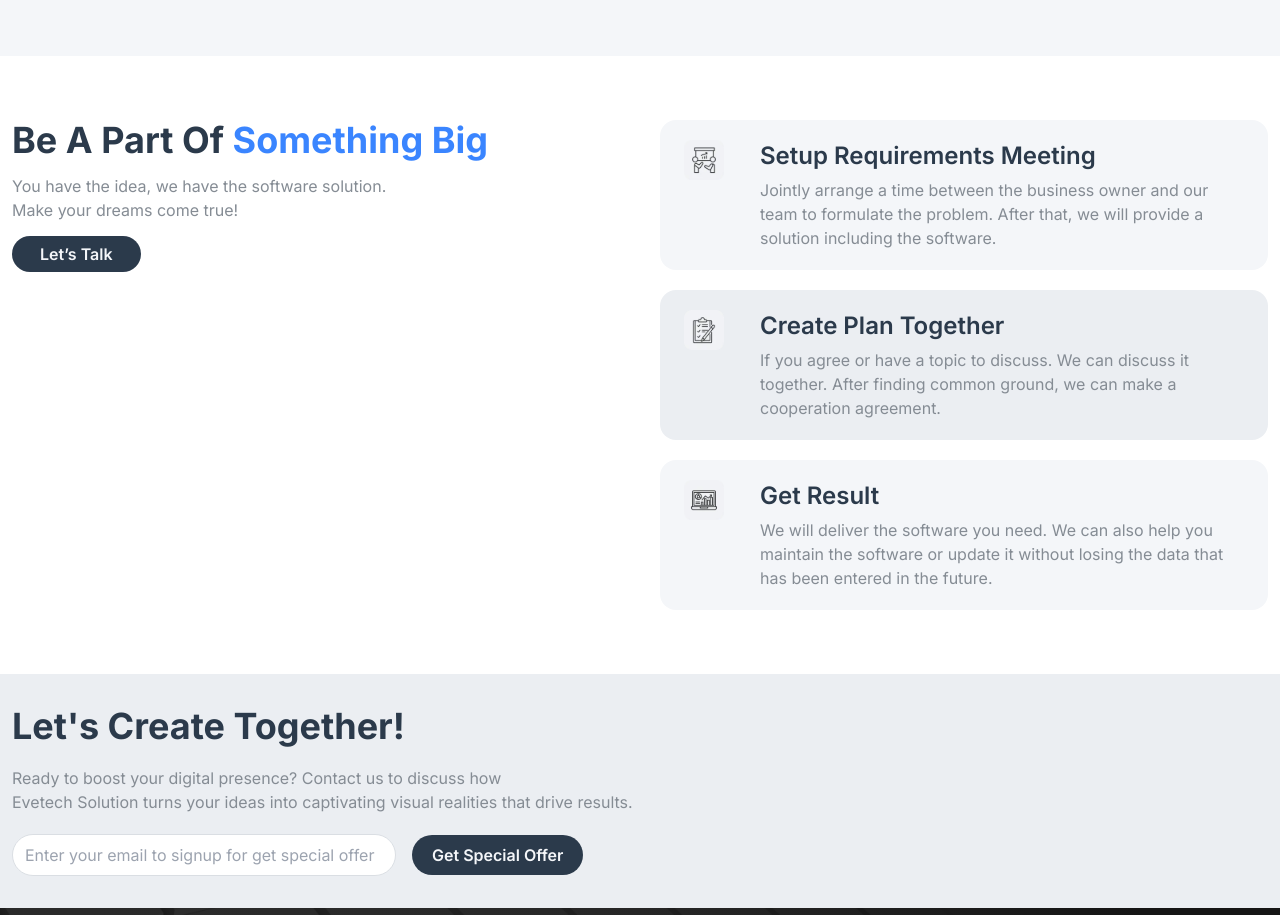
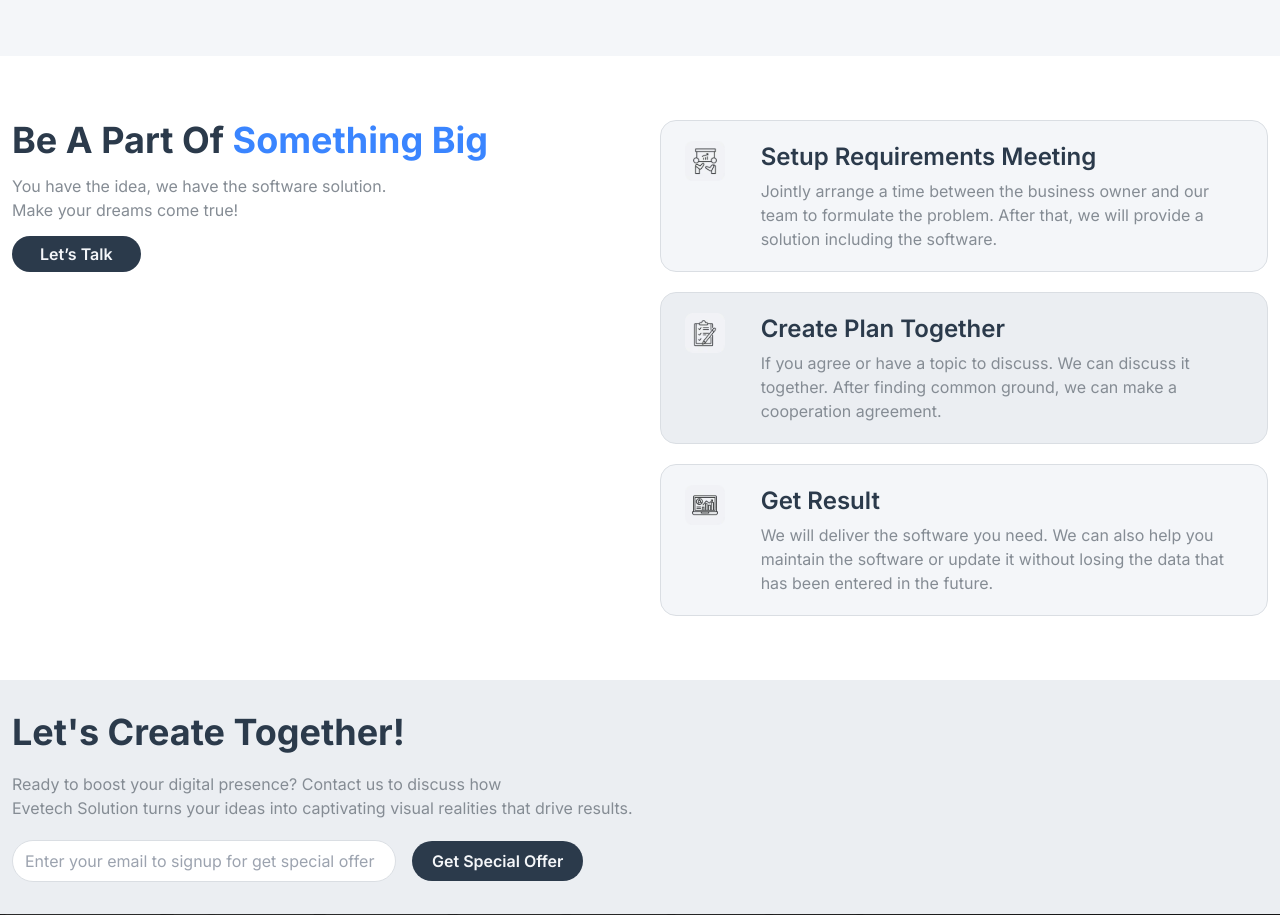
Before and after one commit to Adtyya/evetech-v2, a Next.js app: page /en/about-us in a window 1280 px wide. Shown: the part 2300-3215 px from the top of the page. Built offline with nearby package versions, Linux system fonts and the light colour scheme.

Commit message:
wip revisi

```diff
--- a/components/button/button.jsx
+++ b/components/button/button.jsx
@@ -3,7 +3,7 @@ import { FaWhatsapp } from "react-icons/fa";
 function ButtonPrimary({ children, className = "", ...props }) {
   return (
     <button
-      className={`${className} bg-btn-primary text-eve-white font-semibold px-4 py-1.5 rounded-full disabled:cursor-not-allowed`}
+      className={`${className} bg-btn-primary hover:bg-btn-blue duration-200 text-eve-white font-semibold px-4 py-1.5 rounded-full disabled:cursor-not-allowed`}
       {...props}
     >
       {children}
@@ -14,7 +14,7 @@ function ButtonPrimary({ children, className = "", ...props }) {
 function ButtonWhite({ children, className = "", ...props }) {
   return (
     <button
-      className={`bg-btn-white text-btn-primary font-semibold border border-border-gray px-4 py-1.5 rounded-full disabled:cursor-not-allowed ${className}`}
+      className={`bg-btn-white text-btn-primary font-semibold border hover:text-btn-blue duration-200 border-border-gray px-4 py-1.5 rounded-full disabled:cursor-not-allowed ${className}`}
       {...props}
     >
       {children}
@@ -25,7 +25,7 @@ function ButtonWhite({ children, className = "", ...props }) {
 function ButtonLightBlue({ children, className = "", ...props }) {
   return (
     <button
-      className={`bg-btn-blue disabled:cursor-not-allowed text-eve-white font-semibold px-4 py-1.5 rounded-full ${className}`}
+      className={`bg-btn-blue disabled:cursor-not-allowed hover:bg-[#2A66DB] duration-200 text-eve-white font-semibold px-4 py-1.5 rounded-full ${className}`}
       {...props}
     >
       {children}
--- a/components/view/aboutus/bepartofsomething.jsx
+++ b/components/view/aboutus/bepartofsomething.jsx
@@ -5,6 +5,7 @@ import { ButtonPrimary } from "@/components/button/button";
 import Link from "next/link";
 import { content } from "./content";
 import { useTranslations } from "next-intl";
+import { CardQualityDriven } from "../home/qualityDriven";
 
 export default function BePartOfSomethingBig() {
   const t = useTranslations("AboutUs.section4");
@@ -51,24 +52,3 @@ export default function BePartOfSomethingBig() {
     </div>
   );
 }
-
-function CardQualityDriven({ title, content, icon, isEven, index }) {
-  return (
-    <div
-      className={`grid grid-cols-12 gap-3 ${
-        isEven ? "bg-eve-white" : "bg-btn-white"
-      } py-5 pr-5 rounded-2xl lg:sticky w-full h-max`}
-      style={{ top: `${11 + index}rem` }}
-    >
-      <div className="col-span-2 flex justify-center items-start">
-        <Image src={icon} alt={title} width={40} height={40} />
-      </div>
-      <div className="col-span-10">
-        <h3 className="text-btn-primary font-semibold text-xl lg:text-2xl">
-          {title}
-        </h3>
-        <p className="mt-1.5 text-eve-gray">{content}</p>
-      </div>
-    </div>
-  );
-}
--- a/components/view/home/qualityDriven.jsx
+++ b/components/view/home/qualityDriven.jsx
@@ -39,12 +39,12 @@ export default function QualityDriven() {
   );
 }
 
-function CardQualityDriven({ title, content, icon, isEven, index }) {
+export function CardQualityDriven({ title, content, icon, isEven, index }) {
   return (
     <div
       className={`grid grid-cols-12 gap-3 ${
         isEven ? "bg-eve-white" : "bg-btn-white"
-      } py-5 pr-5 rounded-2xl lg:sticky w-full h-max`}
+      } py-5 pr-5 rounded-2xl lg:sticky w-full h-max border border-[#DADEE3]`}
       style={{ top: `${11 + index}rem` }}
     >
       <div className="col-span-2 flex justify-center items-start">
```
